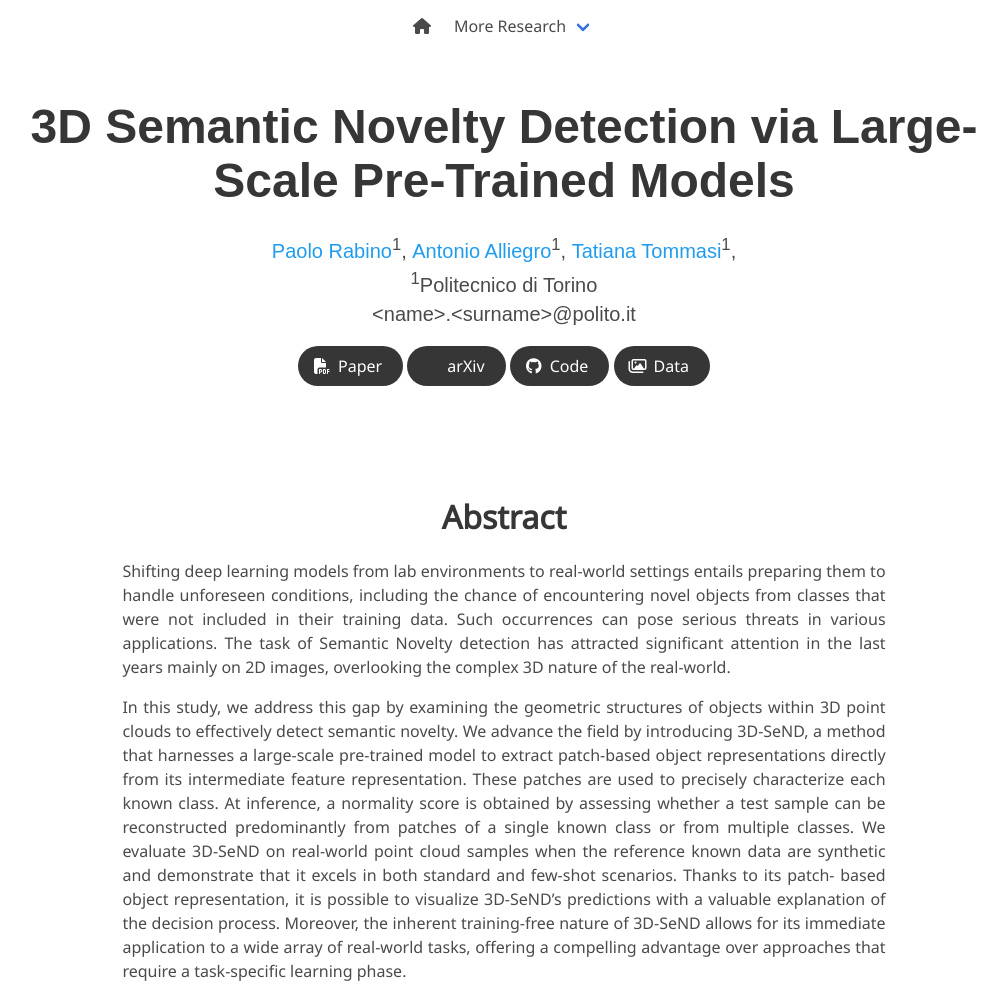
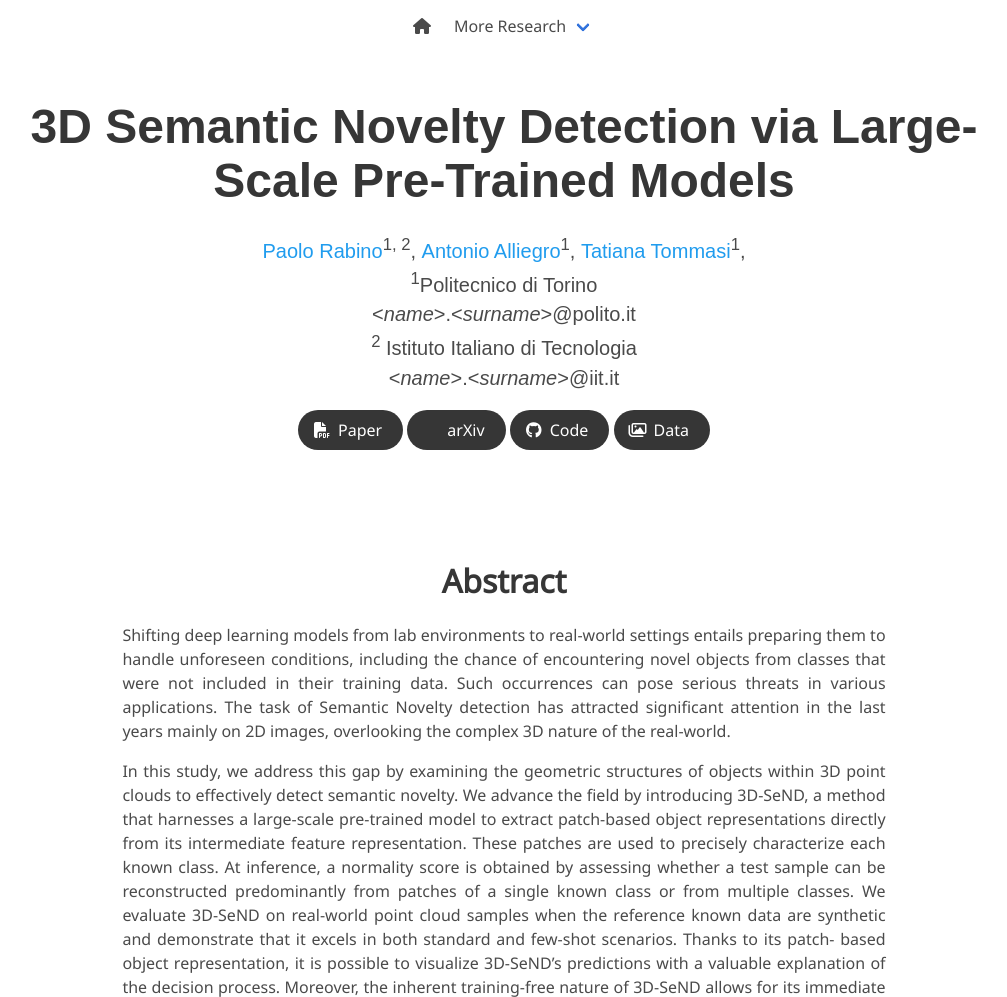
Before and after one commit to paolotron/3DSend.github.io, a plain HTML site: page index.html in a window 1280 px wide. Shown: the top 997 px of the page, without its empty margins (136-1143 px from the left). Drawn offline with nearby package versions, Linux system fonts and the light colour scheme; some icons are missing; a web font is replaced by a local one.

Commit message:
fix authors

```diff
--- a/index.html
+++ b/index.html
@@ -82,7 +82,7 @@
             via Large-Scale Pre-Trained Models</h1>
           <div class="is-size-5 publication-authors">
             <span class="author-block">
-              <a href="https://www.polito.it/personale?p=paolo.rabino">Paolo Rabino</a><sup>1</sup>,</span>
+              <a href="https://www.polito.it/personale?p=paolo.rabino">Paolo Rabino</a><sup>1, 2</sup>,</span>
             <span class="author-block">
               <a href="https://www.polito.it/personale?p=antonio.alliegro">Antonio Alliegro</a><sup>1</sup>,</span>
             <span class="author-block">
@@ -91,7 +91,7 @@
           </div>
 
           <div class="is-size-5 publication-authors">
-            <span class="author-block"><sup>1</sup>Politecnico di Torino <br> &lt;name&gt;.&lt;surname&gt;@polito.it</span>
+            <span class="author-block"><sup>1</sup>Politecnico di Torino <br> &lt;<i>name</i>&gt;.&lt;<i>surname</i>&gt;@polito.it  <br> <sup>2</sup> Istituto Italiano di Tecnologia <br> &lt;<i>name</i>&gt;.&lt;<i>surname</i>&gt;@iit.it  </span>
           </div>
 
           <div class="column has-text-centered">
```
